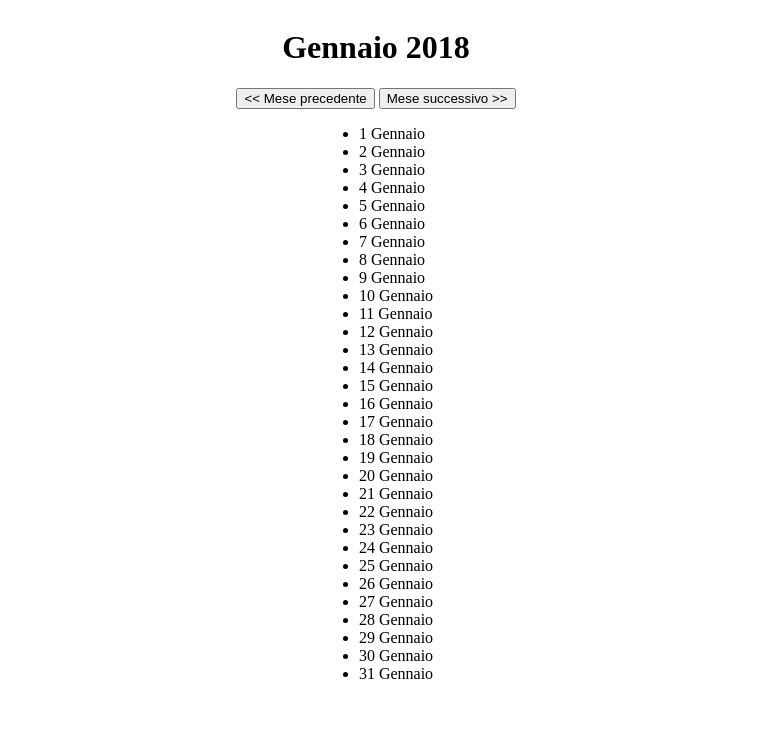
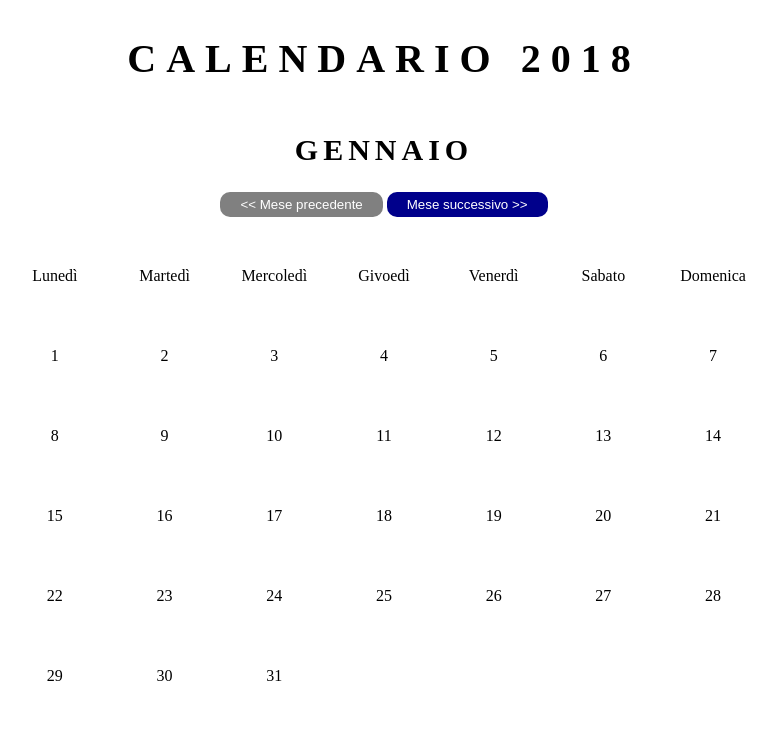
Before and after one commit to Luigi-Fontana/ajax-ex-calendar, a plain HTML site: page index.html in a window 1280 px wide. Shown: the whole page, without its empty margins (264-1040 px from the left). Drawn offline with nearby package versions, Linux system fonts and the light colour scheme; no server answers.

Commit message:
Inizio lavori di "bellezza" del sito

```diff
--- a/css/style.css
+++ b/css/style.css
@@ -1,17 +1,76 @@
-.top-calendar,
-.main-calendar {
+.container {
+    width: 100vw;
+    height: 100vh;
+}
+
+.top-calendar {
     display: flex;
     justify-content: center;
     align-items: center;
     flex-direction: column;
 }
 
-#calendar li,
-#month-name {
-    text-transform: capitalize;
+h1 {
+    font-size: 40px;
+    letter-spacing: 10px;
+    text-transform: uppercase;
+}
+
+h2 {
+    font-size: 30px;
+    letter-spacing: 5px;
+    text-transform: uppercase;
+}
+
+.btn-navigation {
+    padding: 5px 20px;
+    border-radius: 10px;
+    border: none;
+    background-color: darkblue;
+    color: white;
+    cursor: pointer;
+}
+
+.btn-navigation:disabled{
+    background-color: grey;
+    cursor: not-allowed;
+}
+
+.main-calendar {
+    width: 60%;
+    height: 60%;
+    margin: 50px auto;
+    text-align: center;
+}
+
+.weekdays {
+    display: flex;
+    width: 100%;
+    height: calc(100% / 6);
+}
+
+.weekdays-calendar {
+    width: calc(100% / 7);
+    height: 100%;
+}
+
+.days-calendar {
+    width: 100%;
+    height: calc(100% / 6 * 5);
+    display: flex;
+    flex-wrap: wrap;
+}
+
+.cont-calendar {
+    width: calc(100% / 7);
+    height: calc(100% / 5);
 }
 
 .holiday {
     color: red;
     font-weight: bold;
 }
+
+.holiday-name {
+    font-size: 10px;
+}
--- a/index.html
+++ b/index.html
@@ -12,21 +12,31 @@
     <body>
         <div class="container">
             <div class="top-calendar">
-                <h1><span id="month-name">Gennaio</span> 2018</h1>
+                <h1>Calendario 2018</h1>
+                <h2 id="month-name">Gennaio</h2>
                 <div class="top-navigation">
-                    <button class="btn-navigation btn-prev"><< Mese precedente</button>
+                    <button class="btn-navigation btn-prev" disabled><< Mese precedente</button>
                     <button class="btn-navigation btn-next">Mese successivo >></button>
                 </div>
             </div>
             <div class="main-calendar">
-                <ul id="calendar">
+                <div class="weekdays">
+                    <div class="weekdays-calendar">Lunedì</div>
+                    <div class="weekdays-calendar">Martedì</div>
+                    <div class="weekdays-calendar">Mercoledì</div>
+                    <div class="weekdays-calendar">Givoedì</div>
+                    <div class="weekdays-calendar">Venerdì</div>
+                    <div class="weekdays-calendar">Sabato</div>
+                    <div class="weekdays-calendar">Domenica</div>
+                </div>
+                <div class="days-calendar">
 
-                </ul>
+                </div>
             </div>
         </div>
 
         <script id="calendar-template" type="text/x-handlebars-template">
-            <li data-day="{{dataDay}}"> {{day}} </li>
+            <div class="cont-calendar" data-day="{{dataDay}}"> {{day}} </div>
         </script>
 
 
--- a/js/main.js
+++ b/js/main.js
@@ -38,18 +38,18 @@ $(document).ready(function () {
     });
 
     function printCalendar(inputDate) {
-        $('#calendar').empty(); // Prima di tutto cancelliamo il contenuto del calendario
+        $('.days-calendar').empty(); // Prima di tutto cancelliamo il contenuto del calendario
         var standardDate = inputDate.clone(); // Cloniamo la data presa da input per manipolarla in seguito
         var inputDays = inputDate.daysInMonth(); // Giorni nel mese corrente
         var inputMonth = inputDate.format('MMMM'); // Prendiamo il nome del mese
         $('#month-name').text(inputMonth); // Aggiorniamo il nome del mese in top calendar
         for (var i = 1; i <= inputDays; i++) { // Ciclo su ogni giorno del mese
             var outputDay = {
-                day: i + ' ' + inputMonth,
+                day: i,
                 dataDay: standardDate.format('YYYY-MM-DD')
             }
             var htmlCalendar = templateCalendar(outputDay); // Popolamento Template Handlebars
-            $('#calendar').append(htmlCalendar); // Append per ogni singolo giorno del mese
+            $('.days-calendar').append(htmlCalendar); // Append per ogni singolo giorno del mese
             standardDate.add(1, 'day'); // Aggiunta di 1 giorno al ciclo
         }
     }
@@ -68,7 +68,7 @@ $(document).ready(function () {
                     var holiday = holidays[i];
                     var holidayName = holiday.name;
                     var holidayDate = holiday.date;
-                    $('#calendar li[data-day="' + holidayDate + '"]').addClass('holiday').append(' - ' + holidayName); // Aggiunta del data-day e della classe holiday
+                    $('.cont-calendar[data-day="' + holidayDate + '"]').addClass('holiday').append('<p class="holiday-name">' + holidayName + '</p>'); // Aggiunta del data-day e della classe holiday
                 }
             }
         });
```
